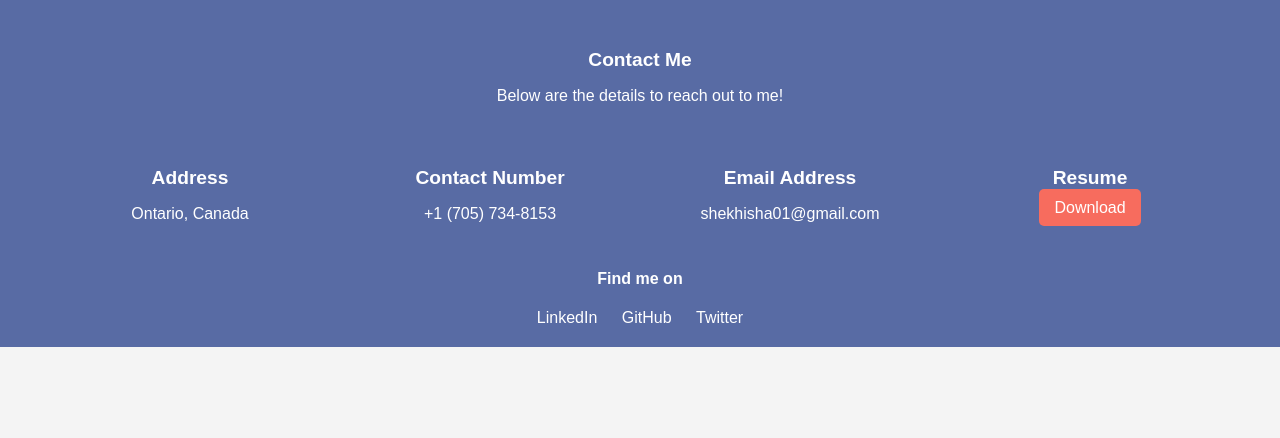
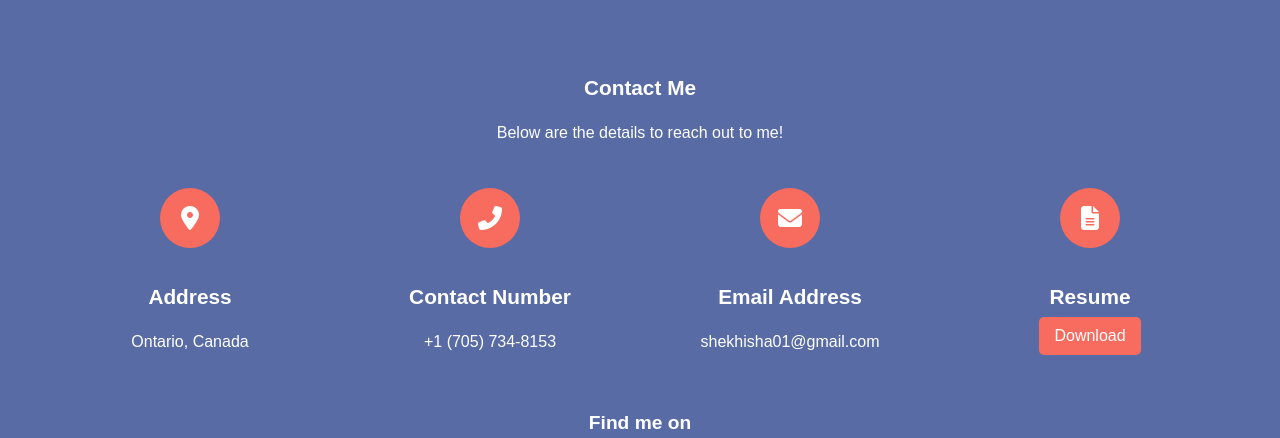
Before and after one commit to ishashekh/ishashekh.github.io, a plain HTML site: page components/footer.html in a window 1280 px wide. Shown: the top 438 px of the page. Drawn offline with Linux system fonts and the light colour scheme; files that its build step writes are made by us from their sources.

Commit message:
Updtae Footer

```diff
--- a/components/footer.html
+++ b/components/footer.html
@@ -6,6 +6,8 @@
     <meta name="viewport" content="width=device-width, initial-scale=1.0">
     <title>Isha Shekh | Portfolio</title>
     <link rel="stylesheet" href="css/style.css">
+    <!-- Font Awesome CDN for Icons -->
+    <link rel="stylesheet" href="https://cdnjs.cloudflare.com/ajax/libs/font-awesome/6.5.1/css/all.min.css">
 </head>
 
 <body>
@@ -17,31 +19,42 @@
         <div class="footer-container">
 
             <div class="footer-section">
+                <div class="icon-circle">
+                    <i class="fas fa-map-marker-alt"></i>
+                </div>
                 <h4>Address</h4>
                 <p>Ontario, Canada</p>
             </div>
             <div class="footer-section">
+                <div class="icon-circle">
+                    <i class="fas fa-phone-alt"></i>
+                </div>
                 <h4>Contact Number</h4>
                 <p>+1 (705) 734-8153</p>
             </div>
             <div class="footer-section">
+                <div class="icon-circle">
+                    <i class="fas fa-envelope"></i>
+                </div>
                 <h4>Email Address</h4>
                 <p>shekhisha01@gmail.com</p>
             </div>
             <div class="footer-section">
+                <div class="icon-circle">
+                    <i class="fas fa-file-alt"></i>
+                </div>
                 <h4>Resume</h4>
-                <a href="path/to/your/resume.pdf" class="btn">Download</a> <!-- Update the link to your resume -->
+                <a href="path/to/your/resume.pdf" class="btn">Download</a>
             </div>
         </div>
         <div class="social-media">
             <h4>Find me on</h4>
-            <a href="https://www.linkedin.com/in/yourprofile" target="_blank">LinkedIn</a>
-            <a href="https://github.com/yourprofile" target="_blank">GitHub</a>
-            <a href="https://twitter.com/yourprofile" target="_blank">Twitter</a>
-            <!-- Add more social media links as needed -->
+            <a href="https://www.linkedin.com/in/yourprofile" target="_blank"><i class="fab fa-linkedin"></i>
+                LinkedIn</a>
+            <a href="https://github.com/yourprofile" target="_blank"><i class="fab fa-github"></i> GitHub</a>
+            <a href="https://twitter.com/yourprofile" target="_blank"><i class="fab fa-twitter"></i> Twitter</a>
         </div>
     </footer>
-
 </body>
 
 </html>
--- a/css/style.css
+++ b/css/style.css
@@ -108,18 +108,18 @@ footer {
     /* Footer background color */
     color: white;
     /* Text color */
-    padding: 20px;
+    padding: 40px 20px;
     /* Padding for footer */
     text-align: center;
     /* Center align text */
-
 }
 
+/* Footer container */
 .footer-container {
     display: flex;
     /* Use flexbox for layout */
-    justify-content: space-between;
-    /* Space out sections */
+    justify-content: space-around;
+    /* Evenly space sections */
     flex-wrap: wrap;
     /* Allow wrapping for smaller screens */
     max-width: 1200px;
@@ -128,34 +128,59 @@ footer {
     /* Center the container */
 }
 
+/* Footer section */
 .footer-section {
+    display: flex;
+    flex-direction: column;
+    align-items: center;
+    text-align: center;
     flex: 1;
-    /* Equal width for each section */
-    padding: 10px;
-    /* Spacing inside each section */
-    min-width: 150px;
-    /* Minimum width for responsiveness */
+    padding: 15px;
+    min-width: 200px;
+    /* Adjust for responsiveness */
 }
 
+/* Icon styles */
+.icon-circle {
+    width: 60px;
+    height: 60px;
+    border-radius: 50%;
+    background-color: #F76C5E;
+    /* Icon background color */
+    display: flex;
+    justify-content: center;
+    align-items: center;
+    margin-bottom: 10px;
+    transition: background 0.3s ease-in-out;
+}
+
+.icon-circle i {
+    color: white;
+    font-size: 24px;
+}
+
+/* Icon hover effect */
+.icon-circle:hover {
+    background-color: #F68E5F;
+    /* Change color on hover */
+}
+
+/* Footer headings */
 .footer-section h3,
 .footer-section h4 {
-    margin-bottom: 10px;
-    /* Spacing below headings */
-    font-size: 1.2em;
-    /* Heading font size */
+    margin-bottom: 8px;
+    font-size: 1.3em;
 }
 
+/* Button styles */
 .btn {
     background: #F76C5E;
     /* Button color */
     color: white;
-    /* Button text color */
     padding: 10px 15px;
-    /* Button padding */
     text-decoration: none;
-    /* Remove underline */
     border-radius: 5px;
-    /* Rounded corners */
+    transition: background 0.3s ease-in-out;
 }
 
 .btn:hover {
@@ -163,24 +188,44 @@ footer {
     /* Darker shade on hover */
 }
 
+/* Social Media Section */
 .social-media {
-    margin-top: 20px;
-    /* Spacing above social media section */
+    margin-top: 30px;
+}
+
+.social-media h4 {
+    font-size: 1.2em;
+    margin-bottom: 10px;
 }
 
 .social-media a {
     color: white;
-    /* Link color */
-    margin: 0 10px;
-    /* Spacing between icons */
+    margin: 0 12px;
     text-decoration: none;
-    /* Remove underline */
+    font-size: 1.2em;
+    display: inline-flex;
+    align-items: center;
+}
+
+.social-media a i {
+    margin-right: 8px;
 }
 
 .social-media a:hover {
     text-decoration: underline;
-    /* Underline on hover */
 }
 
+/* Responsive Design */
+@media (max-width: 768px) {
+    .footer-container {
+        flex-direction: column;
+        align-items: center;
+    }
+
+    .footer-section {
+        width: 100%;
+        margin-bottom: 20px;
+    }
+}
 
 /* Footer ends */
```
